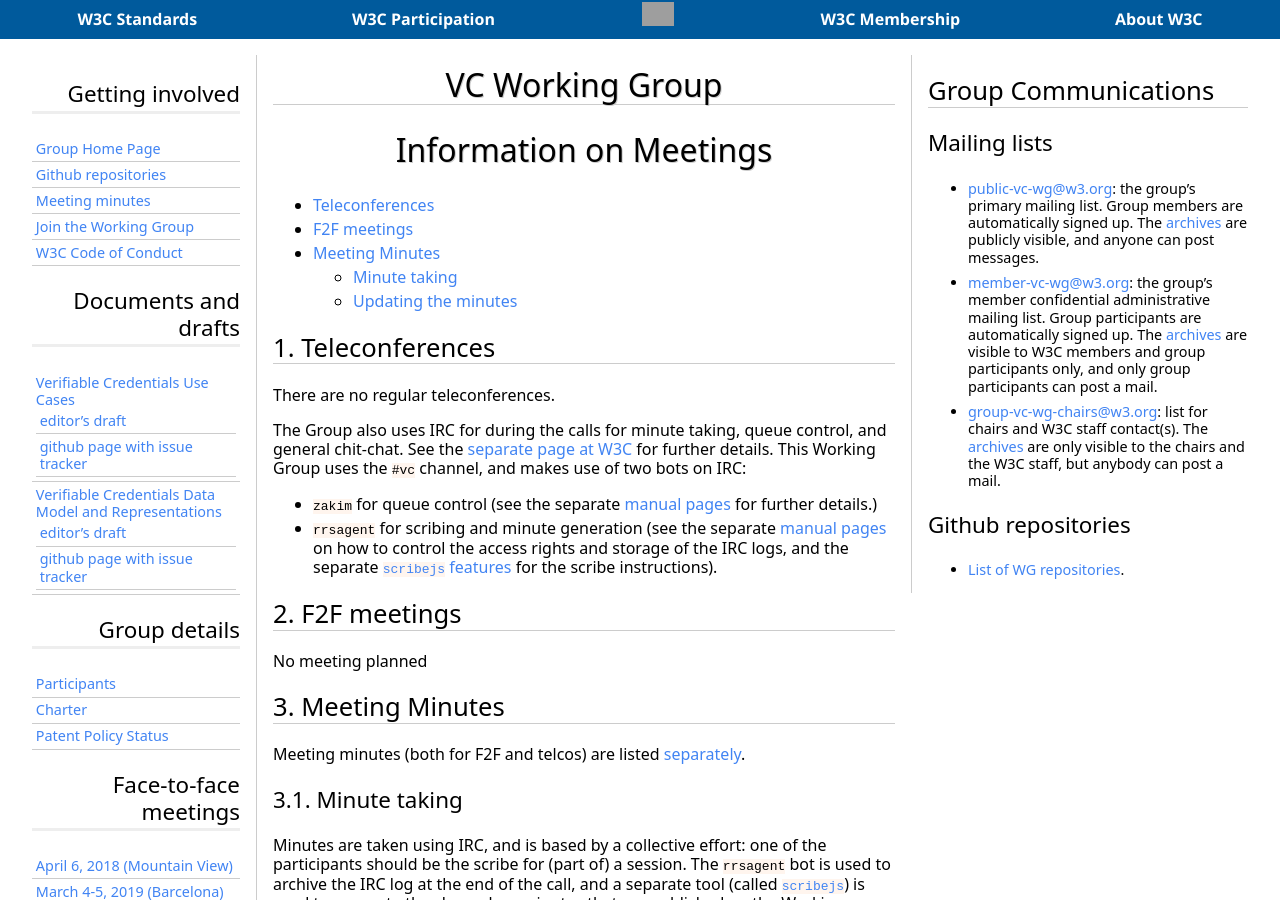
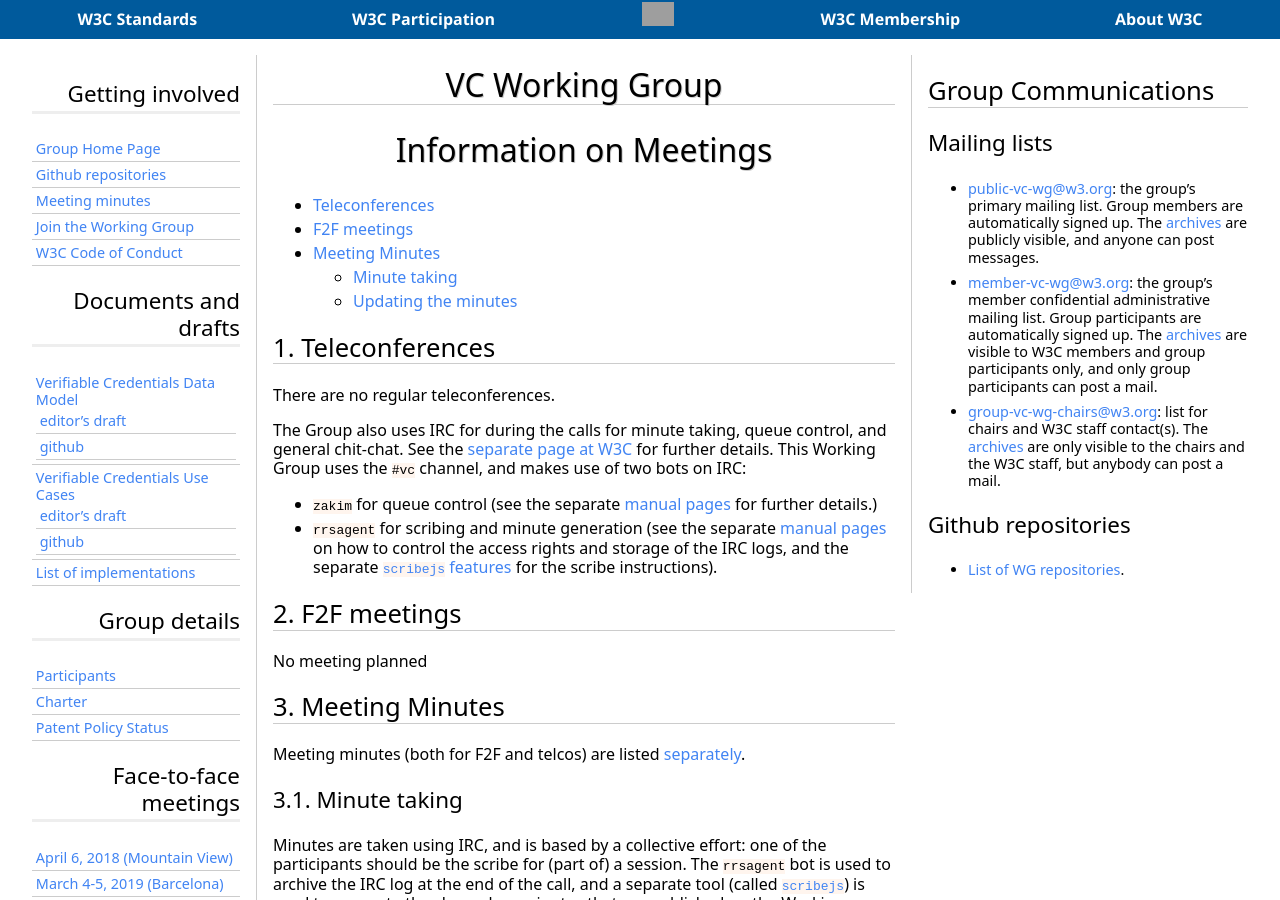
Before and after one commit to w3c/verifiable-credentials, a Jekyll site: the page built from Meetings/index.md, in a window 1280 px wide and 900 px high. Built offline with Jekyll 4.4.1, drawn with Linux system fonts in a browser that asks for light colours; some web fonts are replaced; our own code applies the rules of GitHub Pages for plain Markdown files; grey boxes are pictures that could not be loaded.

Commit message:
Added a first draft for the implementations

```diff
--- a/_includes/nav.html
+++ b/_includes/nav.html
@@ -20,17 +20,23 @@
 
     <h3>Documents and drafts</h3>
     <ul>
-    <li><a href="https://www.w3.org/TR/verifiable-claims-use-cases/">Verifiable Credentials Use Cases</a>
-        <ul>
-            <li><a href="https://w3c.github.io/vc-use-cases/">editor’s draft</a></li>
-            <li><a href="https://github.com/w3c/vc-data-model/">github page with issue tracker</a></li>
-        </ul>
-    <li><a href="https://www.w3.org/TR/verifiable-claims-data-model/">Verifiable Credentials Data Model and Representations</a>
-        <ul>
-            <li><a href="https://w3c.github.io/vc-data-model/">editor’s draft</a></li>
-            <li><a href="https://github.com/w3c/vc-use-cases/">github page with issue tracker</a></li>
-        </ul>
-    </li>
+        <li>
+            <a href="https://www.w3.org/TR/verifiable-claims-data-model/">Verifiable Credentials Data Model</a>
+            <ul>
+                <li><a href="https://w3c.github.io/vc-data-model/">editor’s draft</a></li>
+                <li><a href="https://github.com/w3c/vc-use-cases/">github</a></li>
+            </ul>
+        </li>
+        <li>
+            <a href="https://www.w3.org/TR/verifiable-claims-use-cases/">Verifiable Credentials Use Cases</a>
+            <ul>
+                <li><a href="https://w3c.github.io/vc-use-cases/">editor’s draft</a></li>
+                <li><a href="https://github.com/w3c/vc-data-model/">github</a></li>
+            </ul>
+        </li>
+        <li>
+            <a href="implementations">List of implementations</a>
+        </li>
     </ul>
 
     <h3>Group details</h3>
```
Also changed, not shown: implementations.md (added, +24 -0 lines).
